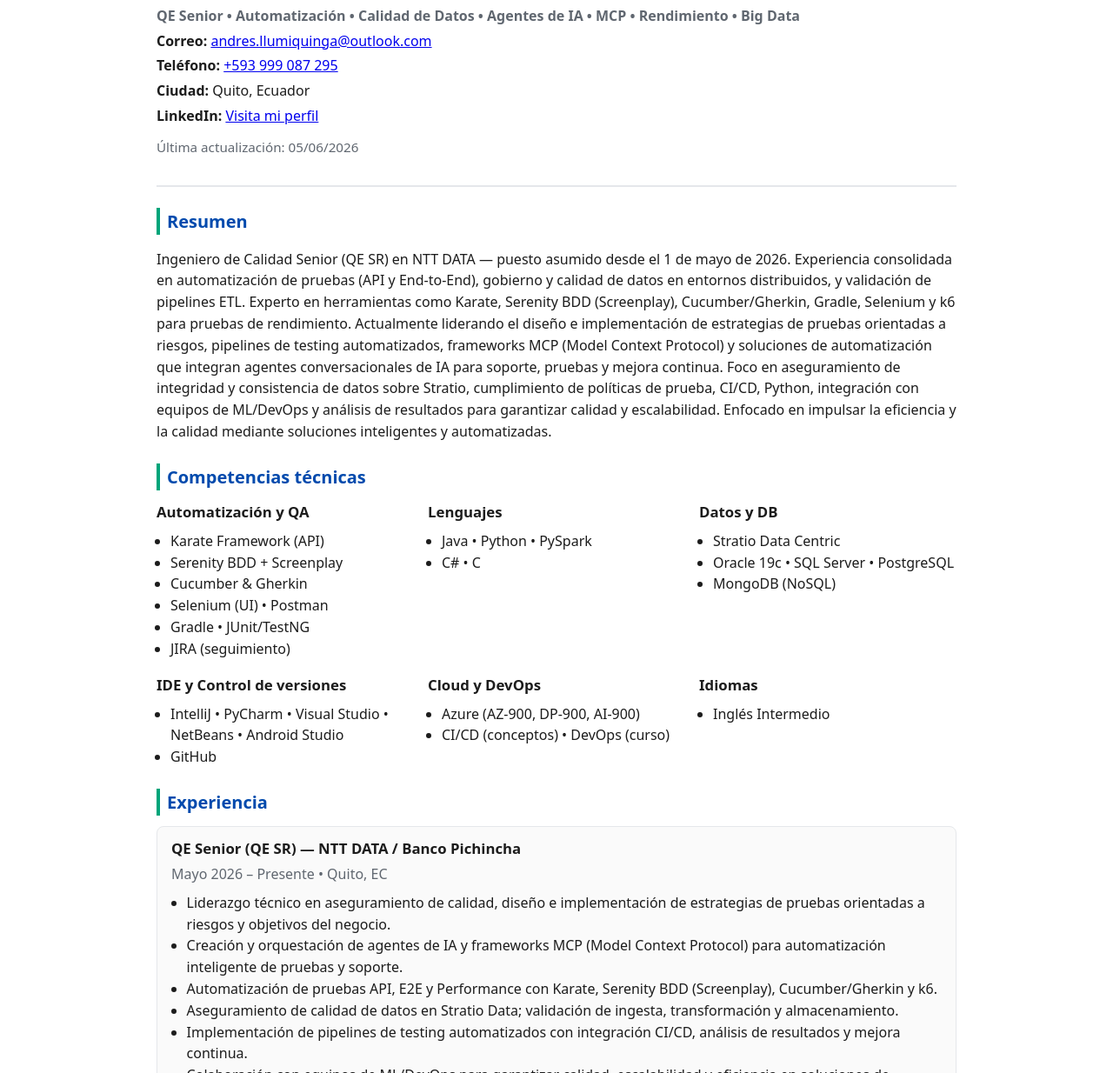
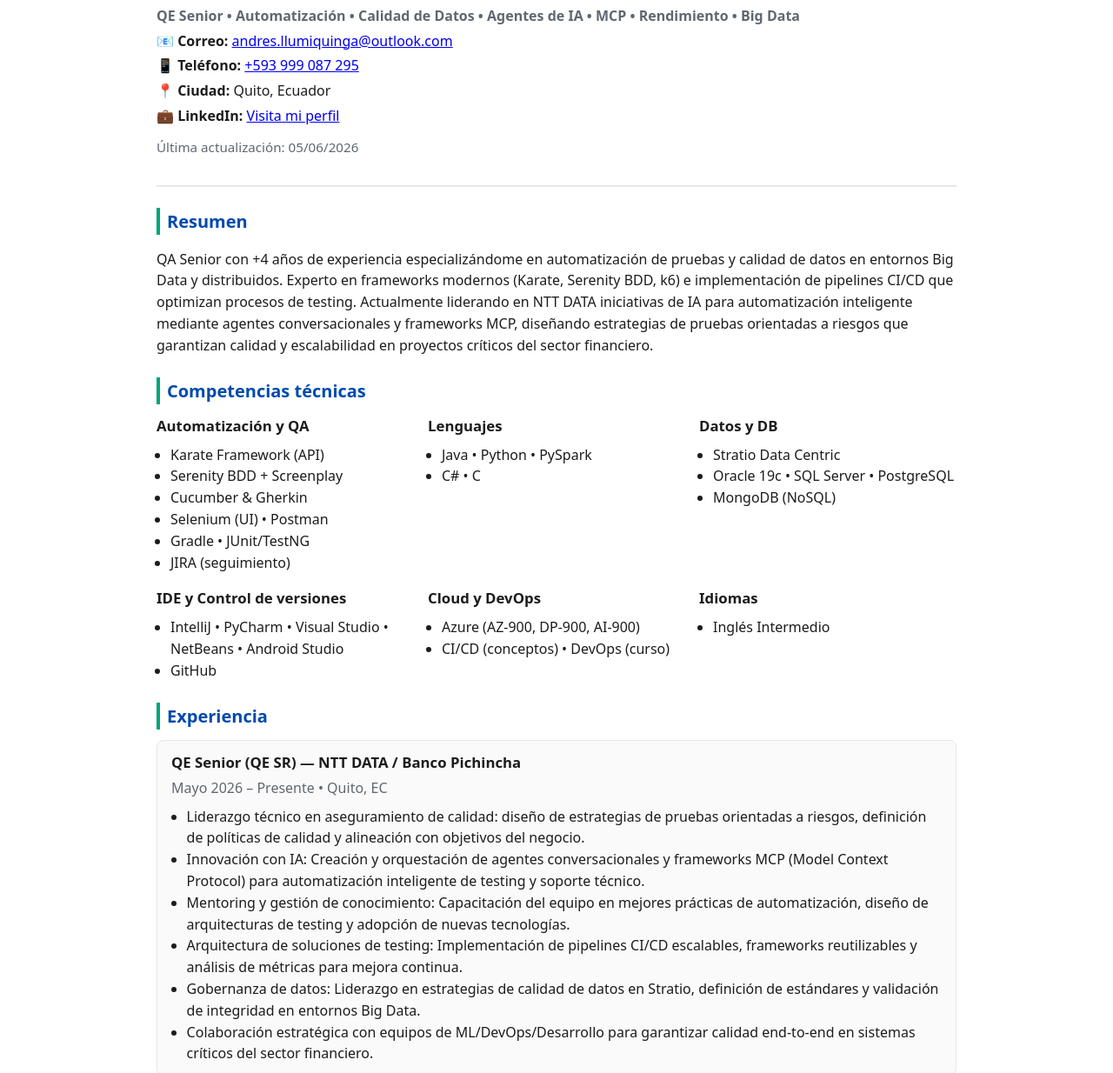
Before and after one commit to AndresLL-ingEPN/AndresLL-ingEPN.github.io, a plain HTML site: page index.html in a window 1280 px wide. Shown: the part 86-1320 px from the top of the page at 87% size. Drawn offline with Linux system fonts and the light colour scheme.

Commit message:
improve description

```diff
--- a/index.html
+++ b/index.html
@@ -52,11 +52,11 @@
 
       <div class="contact" role="contentinfo">
         <!-- CAMBIAR: Datos de contacto cuando sea necesario -->
-        <p><strong data-i18n="header.email">Correo:</strong> <a href="mailto:andres.llumiquinga@outlook.com">andres.llumiquinga@outlook.com</a></p>
-        <p><strong data-i18n="header.phone">Teléfono:</strong> <a href="tel:+593999087295">+593 999 087 295</a></p>
-        <p><strong data-i18n="header.city">Ciudad:</strong> <span data-i18n="header.location">Quito, Ecuador</span></p>
+        <p>📧 <strong data-i18n="header.email">Correo:</strong> <a href="mailto:andres.llumiquinga@outlook.com">andres.llumiquinga@outlook.com</a></p>
+        <p>📱 <strong data-i18n="header.phone">Teléfono:</strong> <a href="tel:+593999087295">+593 999 087 295</a></p>
+        <p>📍 <strong data-i18n="header.city">Ciudad:</strong> <span data-i18n="header.location">Quito, Ecuador</span></p>
         <p>
-          <strong data-i18n="header.linkedin">LinkedIn:</strong>
+          💼 <strong data-i18n="header.linkedin">LinkedIn:</strong>
           <a href="https://www.linkedin.com/in/andr%C3%A9s-llumiquinga-320a70213?utm_source=share&utm_campaign=share_via&utm_content=profile&utm_medium=android_app"
             target="_blank" rel="noopener noreferrer" aria-label="Visita mi perfil en LinkedIn"
             style="display:inline-flex; align-items:center; gap:6currentColor">
@@ -80,13 +80,7 @@
     <section class="section">
       <h2 data-i18n="section.summary">Resumen</h2>
       <p data-i18n="summary.text">
-        Ingeniero de Calidad Senior (QE SR) en NTT DATA — puesto asumido desde el 1 de mayo de 2026. Experiencia consolidada en automatización de pruebas
-        (API y End-to-End), gobierno y calidad de datos en entornos distribuidos, y validación de pipelines ETL. Experto en herramientas como Karate,
-        Serenity BDD (Screenplay), Cucumber/Gherkin, Gradle, Selenium y k6 para pruebas de rendimiento. Actualmente liderando el diseño e implementación
-        de estrategias de pruebas orientadas a riesgos, pipelines de testing automatizados, frameworks MCP (Model Context Protocol) y soluciones de
-        automatización que integran agentes conversacionales de IA para soporte, pruebas y mejora continua. Foco en aseguramiento de integridad y
-        consistencia de datos sobre Stratio, cumplimiento de políticas de prueba, CI/CD, Python, integración con equipos de ML/DevOps y análisis de
-        resultados para garantizar calidad y escalabilidad. Enfocado en impulsar la eficiencia y la calidad mediante soluciones inteligentes y automatizadas.
+        QA Senior con +4 años de experiencia especializándome en automatización de pruebas y calidad de datos en entornos Big Data y distribuidos. Experto en frameworks modernos (Karate, Serenity BDD, k6) e implementación de pipelines CI/CD que optimizan procesos de testing. Actualmente liderando en NTT DATA iniciativas de IA para automatización inteligente mediante agentes conversacionales y frameworks MCP, diseñando estrategias de pruebas orientadas a riesgos que garantizan calidad y escalabilidad en proyectos críticos del sector financiero.
       </p>
     </section>
 
@@ -161,12 +155,12 @@
           <p class="meta" data-i18n="job1.period">Mayo 2026 – Presente • Quito, EC</p>
         </header>
         <ul>
-          <li data-i18n="job1.desc1">Liderazgo técnico en aseguramiento de calidad, diseño e implementación de estrategias de pruebas orientadas a riesgos y objetivos del negocio.</li>
-          <li data-i18n="job1.desc2">Creación y orquestación de agentes de IA y frameworks MCP (Model Context Protocol) para automatización inteligente de pruebas y soporte.</li>
-          <li data-i18n="job1.desc3">Automatización de pruebas API, E2E y Performance con Karate, Serenity BDD (Screenplay), Cucumber/Gherkin y k6.</li>
-          <li data-i18n="job1.desc4">Aseguramiento de calidad de datos en Stratio Data; validación de ingesta, transformación y almacenamiento.</li>
-          <li data-i18n="job1.desc5">Implementación de pipelines de testing automatizados con integración CI/CD, análisis de resultados y mejora continua.</li>
-          <li data-i18n="job1.desc6">Colaboración con equipos de ML/DevOps para garantizar calidad, escalabilidad y eficiencia en soluciones de software.</li>
+          <li data-i18n="job1.desc1">Liderazgo técnico en aseguramiento de calidad: diseño de estrategias de pruebas orientadas a riesgos, definición de políticas de calidad y alineación con objetivos del negocio.</li>
+          <li data-i18n="job1.desc2">Innovación con IA: Creación y orquestación de agentes conversacionales y frameworks MCP (Model Context Protocol) para automatización inteligente de testing y soporte técnico.</li>
+          <li data-i18n="job1.desc3">Mentoring y gestión de conocimiento: Capacitación del equipo en mejores prácticas de automatización, diseño de arquitecturas de testing y adopción de nuevas tecnologías.</li>
+          <li data-i18n="job1.desc4">Arquitectura de soluciones de testing: Implementación de pipelines CI/CD escalables, frameworks reutilizables y análisis de métricas para mejora continua.</li>
+          <li data-i18n="job1.desc5">Gobernanza de datos: Liderazgo en estrategias de calidad de datos en Stratio, definición de estándares y validación de integridad en entornos Big Data.</li>
+          <li data-i18n="job1.desc6">Colaboración estratégica con equipos de ML/DevOps/Desarrollo para garantizar calidad end-to-end en sistemas críticos del sector financiero.</li>
         </ul>
       </article>
 
@@ -177,11 +171,11 @@
           <p class="meta" data-i18n="job2.period">Agosto 2023 – Abril 2026 • 2 años 9 meses • Quito, EC</p>
         </header>
         <ul>
-          <li data-i18n="job2.desc1">Diseño e implementación de estrategias de pruebas orientadas a riesgos y objetivos del negocio.</li>
-          <li data-i18n="job2.desc2">Automatización de pruebas API, E2E y Performance con Karate, Serenity BDD (Screenplay), Cucumber/Gherkin y k6.</li>
-          <li data-i18n="job2.desc3">Aseguramiento de calidad de datos en Stratio Data; validación de ingesta, transformación y almacenamiento.</li>
-          <li data-i18n="job2.desc4">Pruebas automatizadas para pipelines ETL y flujos en tiempo real; integridad y consistencia en entornos distribuidos.</li>
-          <li data-i18n="job2.desc5">Gestión de incidencias y seguimiento en JIRA; colaboración con equipos de desarrollo para resolución de defectos.</li>
+          <li data-i18n="job2.desc1">Ejecución de estrategias de pruebas: Implementación práctica de casos de prueba API, E2E y Performance siguiendo estándares de calidad establecidos.</li>
+          <li data-i18n="job2.desc2">Automatización de pruebas con Karate Framework, Serenity BDD (patrón Screenplay), Cucumber/Gherkin para APIs RESTful y k6 para pruebas de carga.</li>
+          <li data-i18n="job2.desc3">Validación de calidad de datos en Stratio Data: Pruebas de ingesta, transformación ETL y almacenamiento, asegurando integridad y consistencia en flujos de datos.</li>
+          <li data-i18n="job2.desc4">Desarrollo de suites automatizadas para pipelines ETL y procesos en tiempo real; verificación de reglas de negocio en entornos distribuidos Big Data.</li>
+          <li data-i18n="job2.desc5">Gestión de defectos en JIRA: Documentación detallada de incidencias, seguimiento de resolución y colaboración activa con equipos de desarrollo.</li>
         </ul>
       </article>
 
@@ -235,7 +229,7 @@
     <section class="section">
       <h2 data-i18n="section.education">Educación</h2>
       <ul>
-        <li><strong data-i18n="edu1">Big Data y Visualizacion de Datos Masivos</strong> — <span data-i18n="edu1.inst">UNIR (Cuarto nivel - Cursando)</span></li>
+        <li><strong data-i18n="edu1">Maestría en Big Data y Visualización de Datos Masivos</strong> — <span data-i18n="edu1.inst">UNIR (Cuarto nivel - Cursando)</span></li>
         <li><strong><a href="titulo.html" style="color: inherit; text-decoration: underline;" data-i18n="edu2">Ingeniería en Software</a></strong> — <span data-i18n="edu2.inst">Escuela Politécnica Nacional (Tercer nivel)</span> (17/04/2017–17/11/2022)</li>
         <li><strong data-i18n="edu3">Diplomado: Data Science &amp; Business Analytics (90h)</strong> — <span data-i18n="edu3.inst">Universidad de los Hemisferios</span> (27/05/2024–09/07/2024)</li>
         <li><strong data-i18n="edu4">Bachillerato</strong> — <span data-i18n="edu4.inst">Instituto Superior Policía Nacional Sur</span></li>
```
